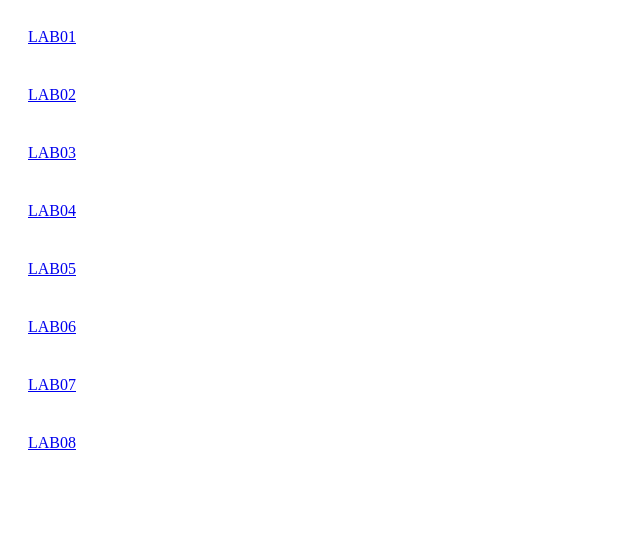
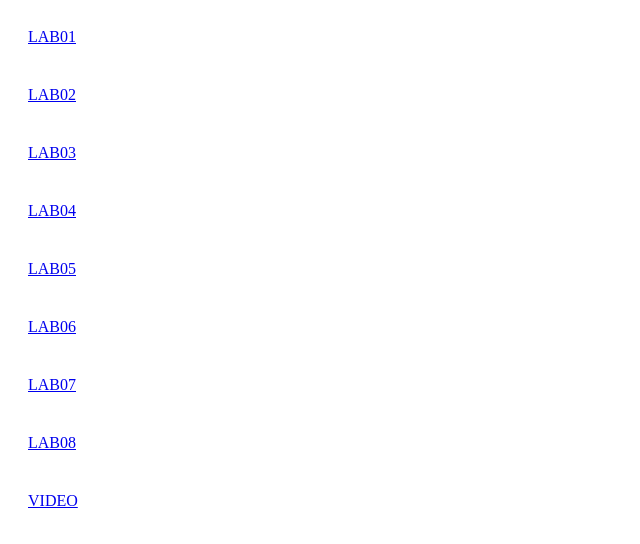
Before and after one commit to Hemanthraj2003/hemanth, a plain HTML site: page index.html in a window 1280 px wide. Shown: the whole page, without its empty margins (0-640 px from the left). Drawn offline with Linux system fonts and the light colour scheme.

Commit message:
video url

```diff
--- a/index.html
+++ b/index.html
@@ -20,6 +20,7 @@
       <a href="06.c" class="mar" download>LAB06</a>
       <a href="07.c" class="mar" download>LAB07</a>
       <a href="08.c" class="mar" download>LAB08</a>
+      <a href="./Curry and cyanide_edit (1).mp4" class="mar">VIDEO</a>
     </div>
   </body>
 </html>
```
